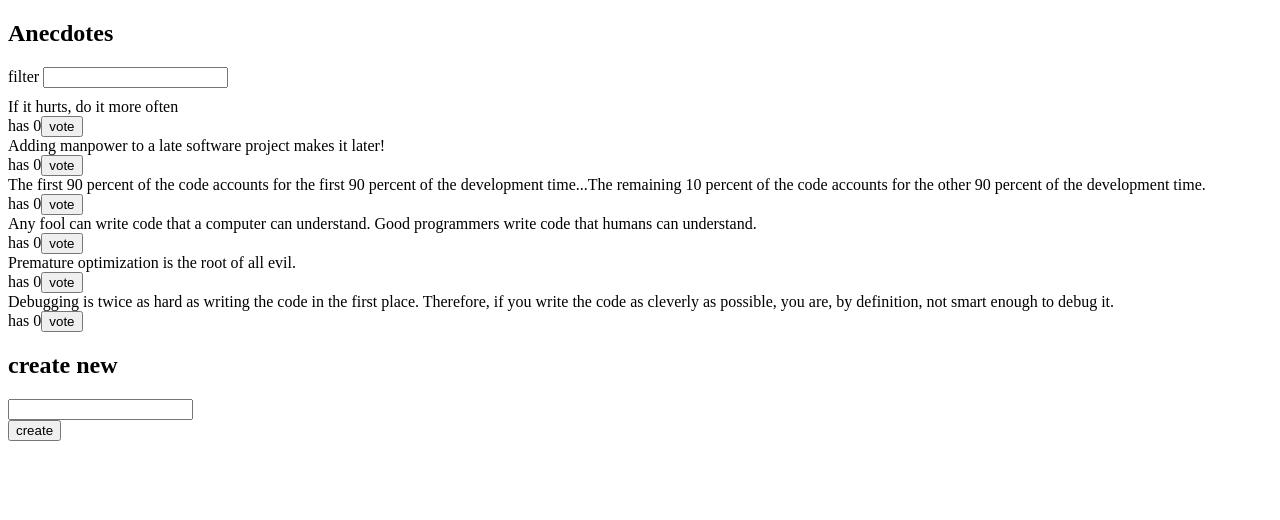
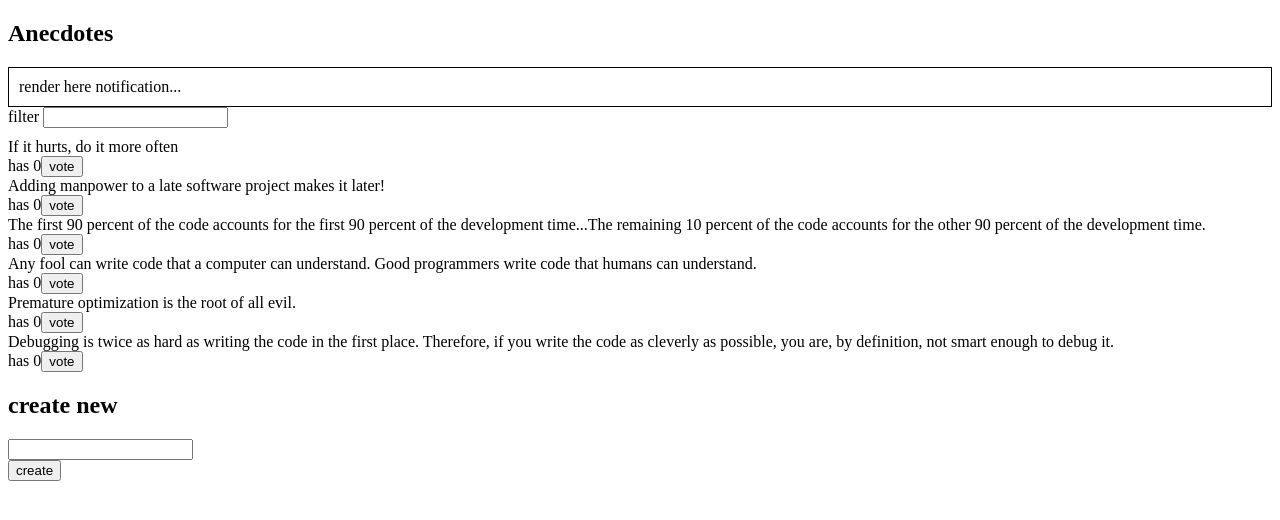
Before and after one commit to Nepsoul/fullstack-exercise, a React (Vite) app in the folder part-6/redux-anecdotes/: page / in a window 1280 px wide. Shown: the top 520 px of the page. Built offline with nearby package versions, Linux system fonts and the light colour scheme.

Commit message:
EX: 6.12: implement the notification functionality, reducer feat. redux toolkit

```diff
--- a/part-6/redux-anecdotes/src/App.jsx
+++ b/part-6/redux-anecdotes/src/App.jsx
@@ -1,11 +1,13 @@
 import AnecdoteForm from "./components/AnecdoteForm";
 import AnecdoteList from "./components/AnecdoteList";
 import Filter from "./components/Filter";
+import Notification from "./components/Notification";
 
 const App = () => {
   return (
     <div>
       <h2>Anecdotes</h2>
+      <Notification/>
       <Filter />
       <AnecdoteList />
       <AnecdoteForm />
--- a/part-6/redux-anecdotes/src/components/AnecdoteForm.jsx
+++ b/part-6/redux-anecdotes/src/components/AnecdoteForm.jsx
@@ -1,5 +1,6 @@
 import { useDispatch } from "react-redux";
 import { anecdoteHandler } from "../reducers/anecdoteReducer";
+import { notificationHandle } from "../reducers/notificationReducer";
 
 const AnecdoteForm = () => {
   const dispatch = useDispatch();
@@ -8,6 +9,7 @@
     const newAnec = e.target.anecdote.value;
     dispatch(anecdoteHandler(newAnec));
     e.target.anecdote.value = "";
+    dispatch(notificationHandle(newAnec))
   };
   return (
     <div>
--- /dev/null
+++ b/part-6/redux-anecdotes/src/components/Notification.jsx
@@ -0,0 +1,18 @@
+import { useSelector } from "react-redux";
+
+const Notification = () => {
+  const notification = useSelector((state) => state.notification);
+  const style = {
+    border: "solid",
+    padding: 10,
+    borderWidth: 1,
+  };
+  return (
+    <div style={style}>
+      render here notification...
+      {notification}
+    </div>
+  );
+};
+
+export default Notification;
--- /dev/null
+++ b/part-6/redux-anecdotes/src/reducers/notificationReducer.js
@@ -0,0 +1,14 @@
+import { createSlice } from "@reduxjs/toolkit";
+
+const notificatinSlice = createSlice({
+  name: "notification",
+  initialState: "",
+  reducers: {
+    notificationHandle(state, action) {
+      return action.payload;
+    },
+  },
+});
+
+export const { notificationHandle } = notificatinSlice.actions;
+export default notificatinSlice.reducer;
--- a/part-6/redux-anecdotes/src/store.jsx
+++ b/part-6/redux-anecdotes/src/store.jsx
@@ -1,12 +1,14 @@
 import { configureStore } from "@reduxjs/toolkit";
 import reducer from "./reducers/anecdoteReducer";
 import filterReducer from "./reducers/FilterReducer";
+import notificationReducer from "./reducers/notificationReducer";
 
 //store provided by toolkit
 const store = configureStore({
  reducer :{
   anecdotes: reducer,
   filter: filterReducer,
+  notification:notificationReducer
  }
 })
 
```
Also changed, not shown: part-6/redux-anecdotes/src/components/Notification.js (deleted, +0 -14 lines).
